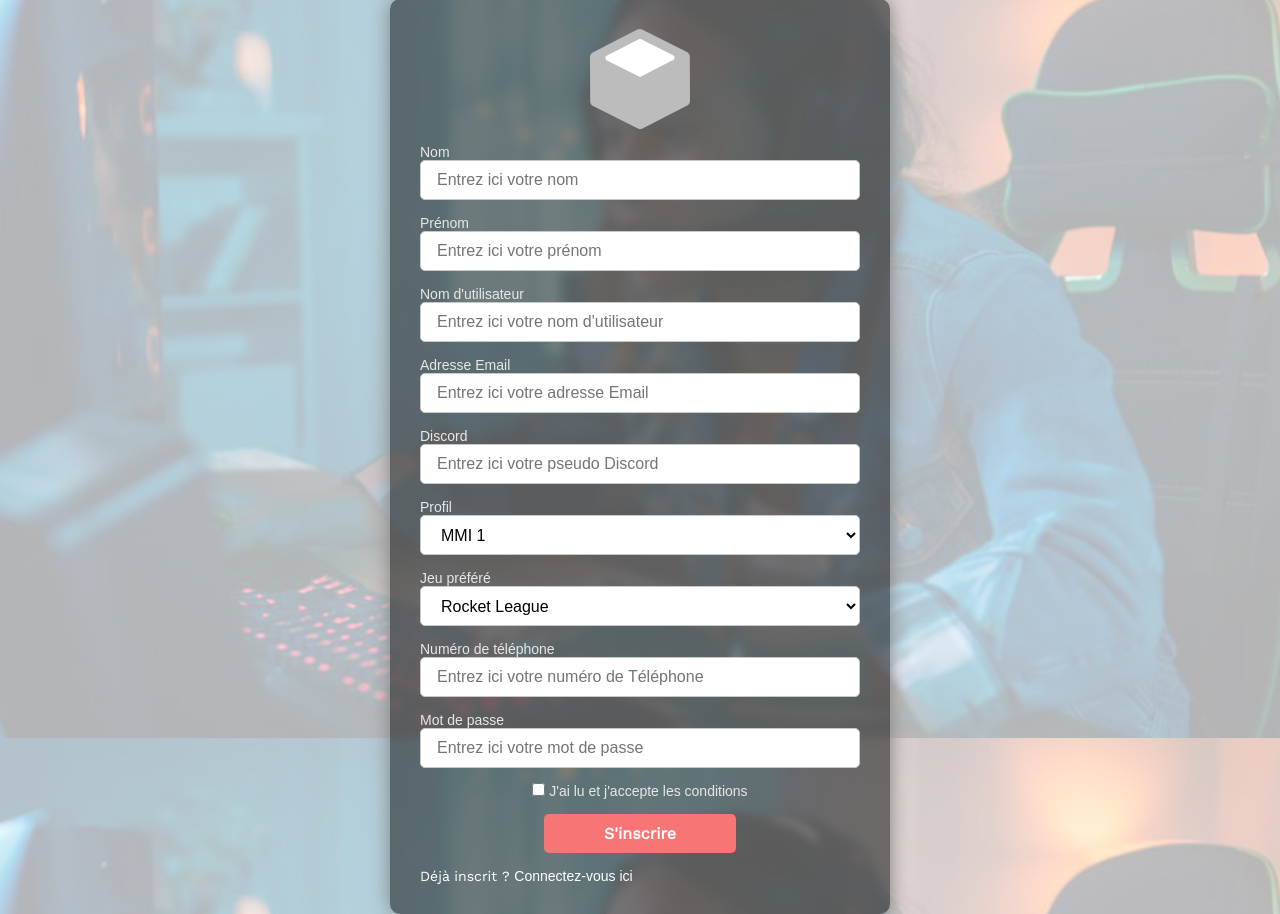
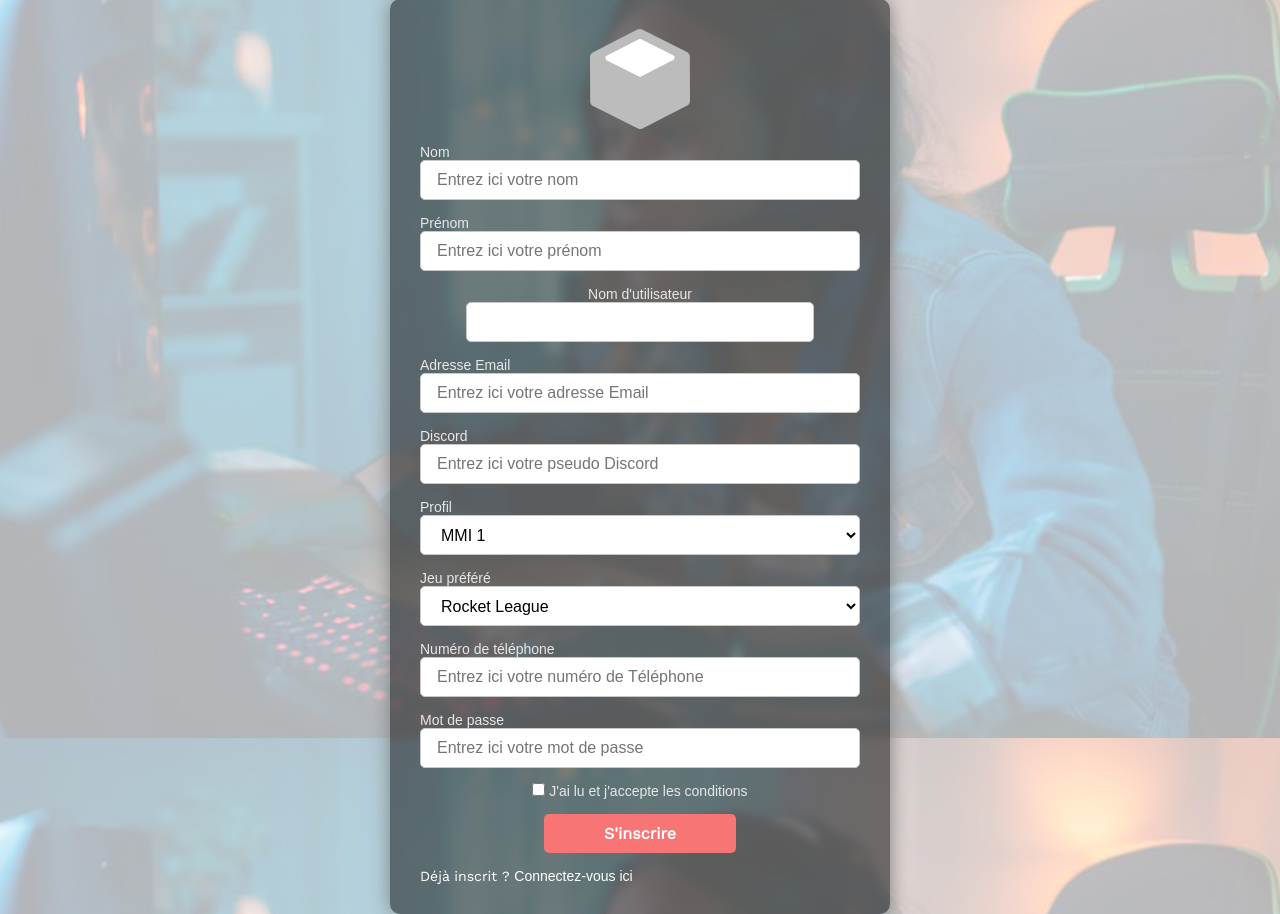
Before and after one commit to arthur-mdn/mmilan, a PHP site: page /register.php in a window 1280 px wide. Shown: the part 126-1040 px from the top of the page. Run offline with PHP 8.4, Linux system fonts and the light colour scheme; data comes from the database, SQL or seed files in the repository; data that the repository does not hold is empty.

Commit message:
modif label

```diff
--- a/register.php
+++ b/register.php
@@ -24,6 +24,7 @@
     <link rel="stylesheet" href="uikit/style/ui-kit.css" />
     <link rel="stylesheet" href="css/style.css" />
     <link rel="stylesheet" href="css/loader.css" />
+
 </head>
 
 <body class="body-panel">
@@ -200,9 +201,9 @@
                     <label for="PrenomUtilisateur">Prénom</label>
                     <input type="text" required class="box-input" style="width:100%" name="PrenomUtilisateur" id="PrenomUtilisateur" autocomplete="new-surname" placeholder="Entrez ici votre prénom">
                 </div>
-                <div class="input_container">
-                    <label for="UsernameUtilisateur">Nom d'utilisateur</label>
-                    <input type="text" required class="box-input" style="width:100%" name="UsernameUtilisateur" id="UsernameUtilisateur" placeholder="Entrez ici votre nom d'utilisateur">
+                <div class="input_group">
+                    <label class="mail_input" for="UsernameUtilisateur">Nom d'utilisateur</label>
+                    <input type="text" required class="box-input" style="width:100%" name="UsernameUtilisateur" id="UsernameUtilisateur" placeholder=" ">
                 </div>
                 <div class="input_container">
                     <label for="MailUtilisateur">Adresse Email</label>
```
